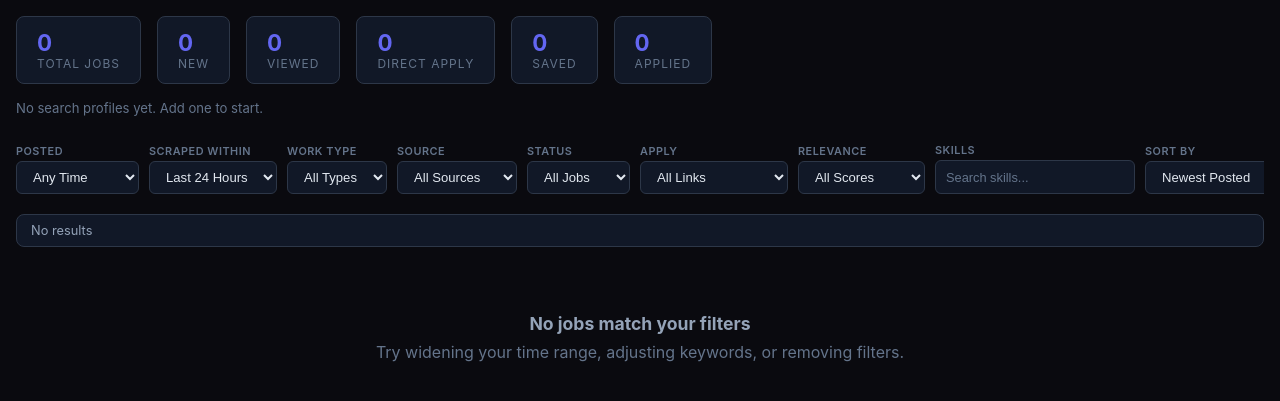
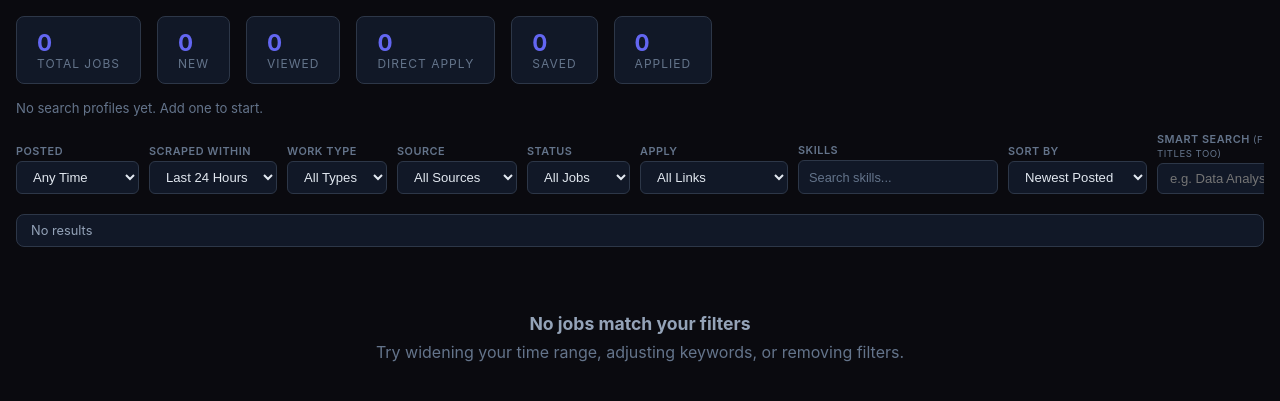
Before and after one commit to guru-dev-lab/scoutpilot, a FastAPI app: page / in a window 1280 px wide. Shown: the part 93-494 px from the top of the page. Run offline with FastAPI, Linux system fonts and the light colour scheme; data that the repository does not hold is empty; parts of the project's set-up code (start-up, migrations or seed data) failed here and were passed over.

Commit message:
feat: skill filter OR logic + remove Relevance filter
Multi-skill selection now uses OR (show jobs with ANY selected skill).
Removed Relevance dropdown — scores still show on cards.

```diff
--- a/database.py
+++ b/database.py
@@ -307,12 +307,14 @@ async def get_jobs(
                 params.append(f"%{lw}%")
 
         if skill:
-            # Filter by skill tags (AND logic — job must have ALL selected skills)
-            for sk in skill.split(","):
-                sk = sk.strip()
-                if sk:
-                    conditions.append("(',' || skills || ',') LIKE ?")
+            # Filter by skill tags (OR logic — job must have ANY selected skill)
+            skill_parts = [sk.strip() for sk in skill.split(",") if sk.strip()]
+            if skill_parts:
+                or_clauses = []
+                for sk in skill_parts:
+                    or_clauses.append("(',' || skills || ',') LIKE ?")
                     params.append(f"%,{sk},%")
+                conditions.append("(" + " OR ".join(or_clauses) + ")")
 
         if search:
             # Search title and company only — description matching is too noisy
--- a/templates/index.html
+++ b/templates/index.html
@@ -369,15 +369,6 @@
       <select id="filterDirect" onchange="loadJobs()">
         <option value="">All Links</option>
         <option value="1">Direct Apply Only</option>
-      </select>
-    </div>
-    <div class="filter-group">
-      <label>Relevance</label>
-      <select id="filterRelevance" onchange="loadJobs()">
-        <option value="0">All Scores</option>
-        <option value="50">50 and Above</option>
-        <option value="70">70 and Above</option>
-        <option value="85">85 and Above</option>
       </select>
     </div>
     <div class="filter-group skill-picker-group">
@@ -785,7 +776,7 @@ loadBuildInfo();
 async function loadJobs() {
   const hours = document.getElementById('filterHours').value;
   const postedHours = document.getElementById('filterPostedHours').value;
-  const relevance = document.getElementById('filterRelevance').value;
+  const relevance = 0;
   const source = document.getElementById('filterSource').value;
   const workType = document.getElementById('filterWorkType').value;
   const status = document.getElementById('filterStatus').value;
```
